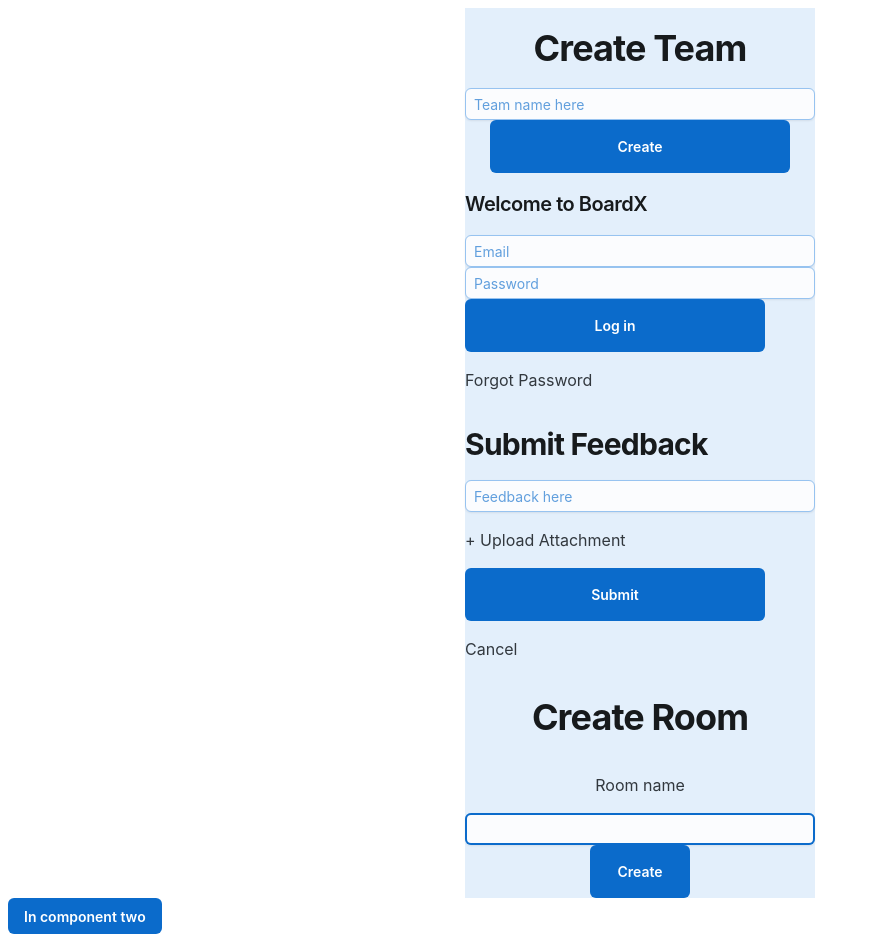
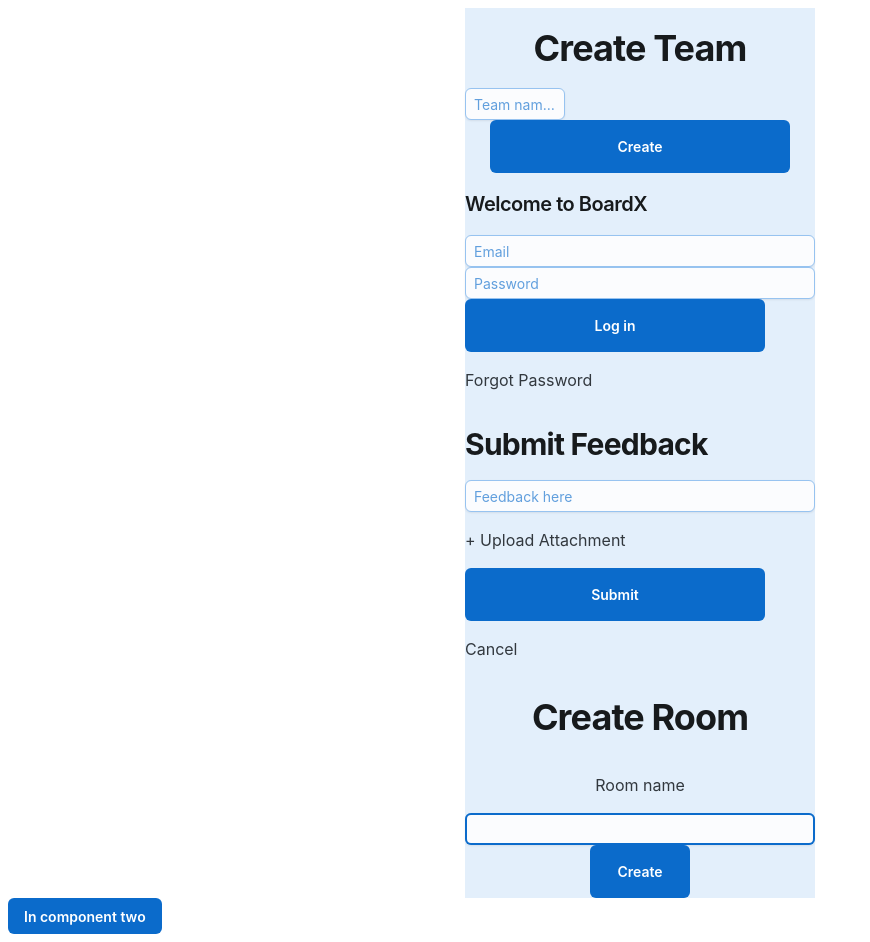
Before and after one commit to caryj567/JoyUI1, a React (Create React App) app: page / in a window 1280 px wide. Shown: the whole page, without its empty margins (0-870 px from the left). Built offline with nearby package versions, Linux system fonts and the light colour scheme.

Commit message:
Update Center.tsx

```diff
--- a/src/Center.tsx
+++ b/src/Center.tsx
@@ -28,6 +28,7 @@ export default function BasicButtons()
                       autoFocus
                         //error
                       //fullWidth
+                        style={{width:100}}
                       defaultValue=""
                       variant="outlined" />
                     {/*<FormHelperText>Help!</FormHelperText>*/}
```
